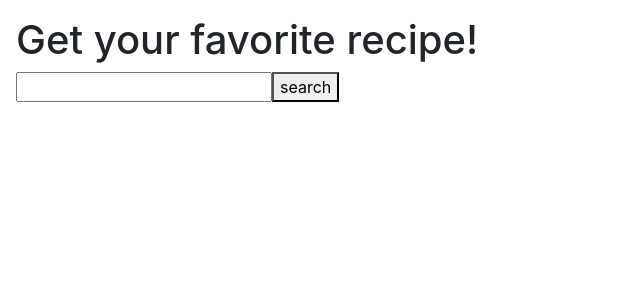
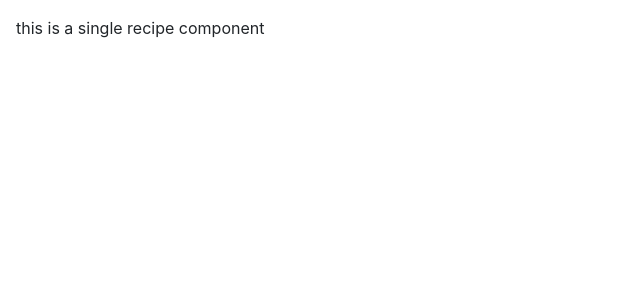
Before and after one commit to rabeedameer/recipe-react, a React (Create React App) app: page /recipe in a window 1280 px wide. Shown: the top 300 px of the page, without its empty margins (0-640 px from the left). Built offline with nearby package versions, Linux system fonts and the light colour scheme.

Commit message:
created Router and Recipe components

```diff
--- /dev/null
+++ b/src/components/Recipe.jsx
@@ -0,0 +1,12 @@
+import React from 'react';
+
+
+const Recipe = ()=> (
+    <div>
+        this is a single recipe component
+    </div>
+);
+
+
+
+export default Recipe;
--- /dev/null
+++ b/src/components/Router.js
@@ -0,0 +1,17 @@
+import React from 'react';
+
+import {BrowserRouter, Switch, Route} from 'react-router-dom';
+import App from '../App';
+import Recipe from './Recipe';
+
+const Router = () => (
+    <BrowserRouter>
+        <switch>
+          <Route exact path="/" component={App}/>
+          <Route path="/recipe" component={Recipe}/>
+        </switch>
+    </BrowserRouter>
+)
+
+
+export default Router;
--- a/src/index.js
+++ b/src/index.js
@@ -1,6 +1,6 @@
 import React from 'react';
 import { render } from 'react-dom';
-import App from './App.js';
+import Router from './components/Router';
 import "./css/style.css";
 
 
@@ -8,7 +8,7 @@ import * as serviceWorker from './serviceWorker';
 
 
 
-render(<App />, document.querySelector('#root'));
+render(<Router />, document.querySelector('#root'));
 
 // If you want your app to work offline and load faster, you can change
 // unregister() to register() below. Note this comes with some pitfalls.
```
